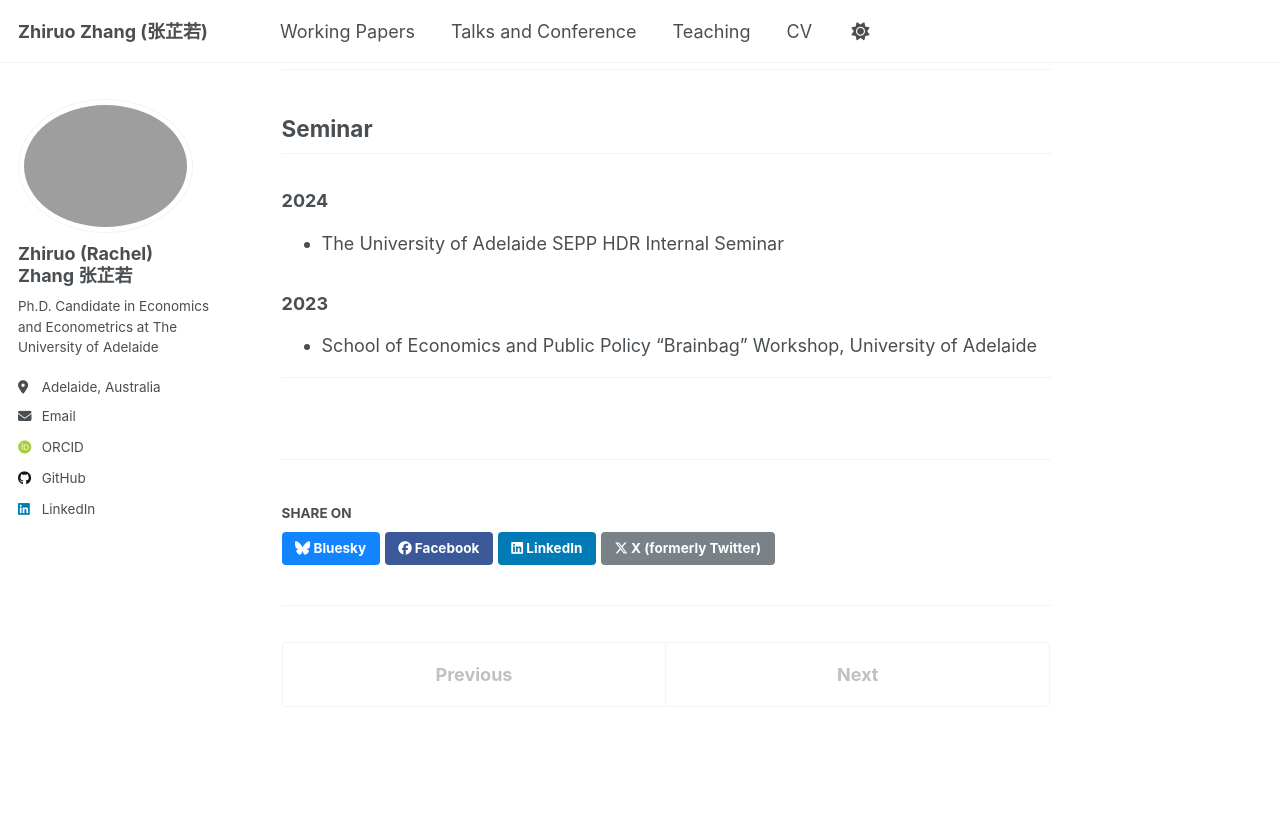
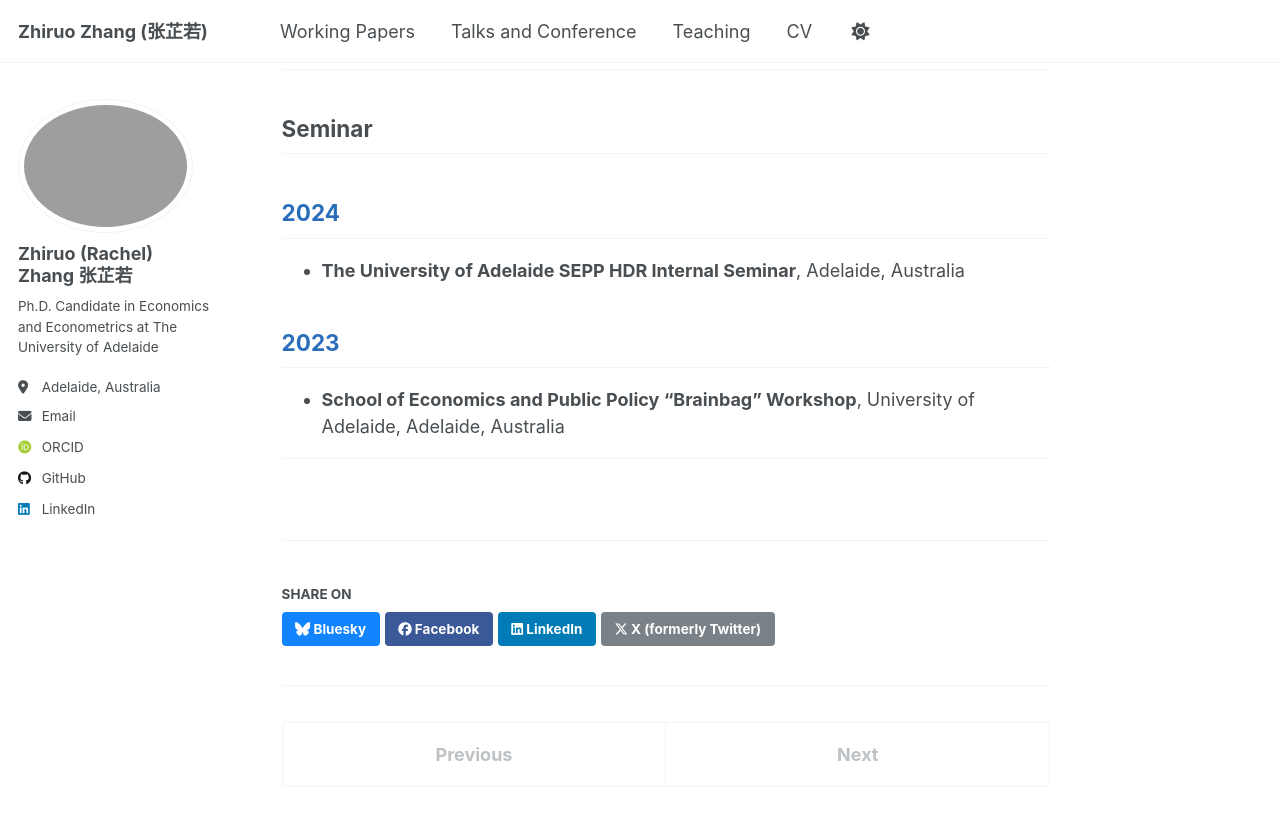
Before and after one commit to zhiruozzr/zhiruozzr.github.io, a Jekyll site: the page built from _talks/seminars.md, in a window 1280 px wide and 900 px high, scrolled down 537 px. Shown: the top 826 px of the window. Built offline with Jekyll 4.4.1, drawn with Linux system fonts in a browser that asks for light colours; some web fonts are replaced; a script that is not in the unit is left out.

Commit message:
Revise seminar listings with improved formatting
Updated seminar entries for 2023 and 2024 with formatting.

```diff
--- a/_talks/seminars.md
+++ b/_talks/seminars.md
@@ -7,8 +7,11 @@ venue: "Various Institutions"
 date: 2024-01-01
 location: ""
 ---
-### **2024**
-- The University of Adelaide SEPP HDR Internal Seminar
 
-### **2023**
-- School of Economics and Public Policy “Brainbag” Workshop, University of Adelaide
+## <span style="color:#2a6ebb;">2024</span>
+
+- **The University of Adelaide SEPP HDR Internal Seminar**, Adelaide, Australia
+
+## <span style="color:#2a6ebb;">2023</span>
+
+- **School of Economics and Public Policy “Brainbag” Workshop**, University of Adelaide, Adelaide, Australia
```
